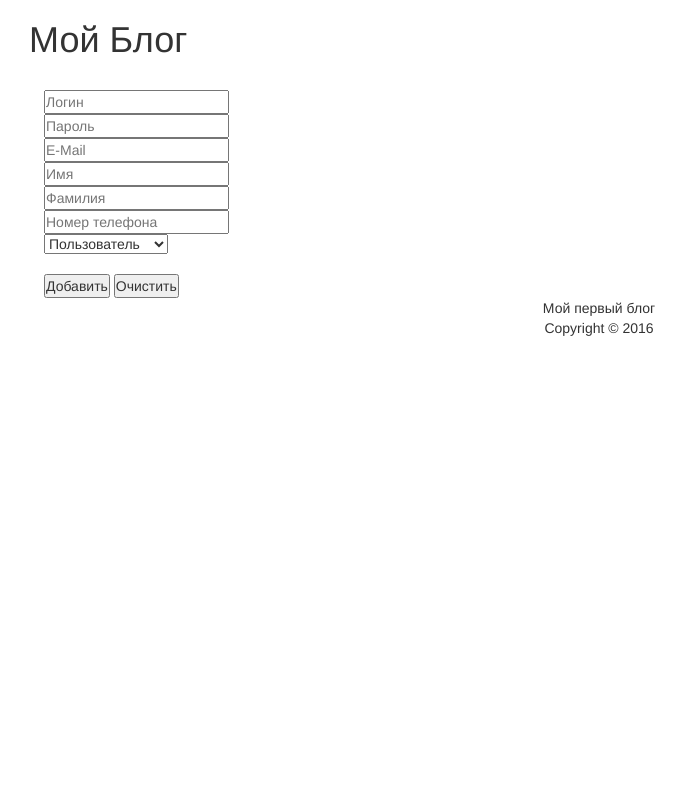
After one commit to kulchenkoalex/blog, a PHP site: page /views/user_add.php in a window 1280 px wide. The commit adds this page. Shown: the whole page, without its empty margins (41-727 px from the left). Run offline with PHP 8.4, Linux system fonts and the light colour scheme.

Commit message:
Добавлена возможность удаления и редактирования записей, создан новый файл user_add.php

```diff
--- a/admin/users.php
+++ b/admin/users.php
@@ -20,7 +20,7 @@ if (isset($_GET['action']))
             users_new($link, $_POST['name'], $_POST['surname'], $_POST['number'], $_POST['email'], $_POST['role'], $_POST['login'], $_POST['password']);
             header("Location: users.php");
         }
-        include("../views/user.php");
+        include("../views/user_add.php");
     }
 
  else if($action == "edit")
@@ -31,11 +31,11 @@ if (isset($_GET['action']))
 
             if(!empty($_POST) && $id > 0)
             {
-                articles_edit($link, $id, $_POST['name'], $_POST['surname'], $_POST['number'], $_POST['email'], $_POST['role'], $_POST['login'], $_POST['password']);
+                users_edit($link, $id, $_POST['name'], $_POST['surname'], $_POST['number'], $_POST['email'], $_POST['role'], $_POST['login'], $_POST['password']);
                 header("Location: users.php");
             }
 
-        $user = user_get($link, $id);
+        $users = user_get($link, $id);
         include("../views/user.php");
         }
         else if ($action == "delete")
--- a/models/users.php
+++ b/models/users.php
@@ -22,7 +22,7 @@ function users_all($link)
 
 
 
-function users_get($link, $id_users)
+function user_get($link, $id_users)
     {
         $query = sprintf("SELECT * FROM users WHERE id=%d", (int)$id_users);
         $result = mysqli_query($link, $query);
--- /dev/null
+++ b/views/user_add.php
@@ -0,0 +1,33 @@
+<!DOCTYPE html>
+<html>
+    <head>
+        <meta charset="utf8">
+        <title>Мой Блог</title>
+        <link rel="stylesheet" href="../style.css">
+        <link rel="stylesheet" href="https://maxcdn.bootstrapcdn.com/bootstrap/3.3.5/css/bootstrap.min.css">
+    </head>
+    <body>
+        <div class="container">
+            <h1>Мой Блог</h1>
+        <div class="container">
+            <form method="post" action="../admin/users.php?action=add">
+               <br><input type="text" name="login" placeholder="Логин" maxlength="20" pattern="[A-Za-z-0-9]{3,20}" title="Не менее 3 и неболее 20 латынских символов или цифр." required>
+<br><input type="text" name="password" placeholder="Пароль" maxlength="15" pattern="[A-Za-z-0-9]{5,15}" title="Не менее 5 и неболее 15 латынских символов или цифр." required>
+    <br><input type="email" name="email" placeholder="E-Mail" required>
+<br><input type="text" name="name" placeholder="Имя" maxlength="20" pattern="[А-Яа-яЁё-A-Za]{4,10}" title="Не менее 4 и неболее 20 латынских символов или цифр." required>
+    <br><input type="text" name="surname" placeholder="Фамилия" maxlength="20" pattern="[А-Яа-яЁё-A-Za]{4,20}" title="Не менее 4 и неболее 20 латынских символов или цифр." required>
+    <br><input type="text" name="number" placeholder="Номер телефона" maxlength="12" pattern="{4,12}" title="Не менее 4 и неболее 12 латынских символов или цифр." required>
+    <br><select size="1" name="role"><option value="Пользователь">Пользователь</option><option value="Администратор">Администратор</option></select>
+    <br><br>
+<input type="submit" name="enter" value="Добавить"> <input type="reset" value="Очистить">
+            </form>
+        </div>
+        <footer>
+            <p>Мой первый блог
+            <br>
+            Copyright &copy 2016
+            </p>
+        </footer>
+        </div>
+    </body>
+</html>
```
Also changed, not shown: views/user.php (+9 -9 lines).
